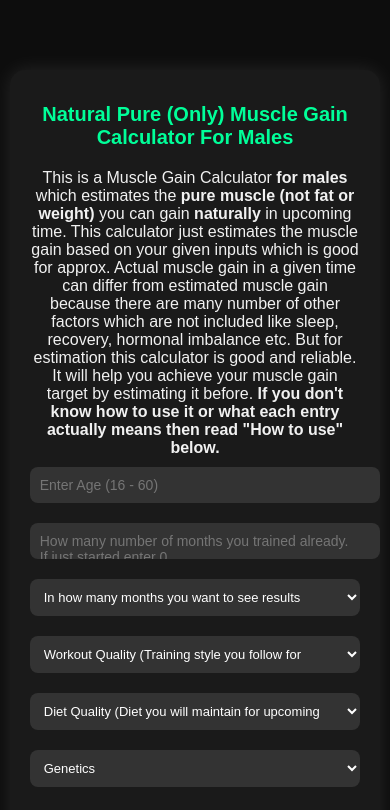
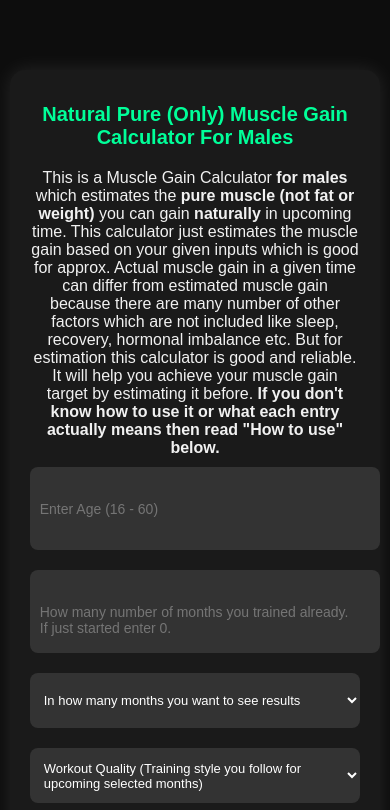
Before and after one commit to Mohdwaliabbas/Natural-Muscle-Gain-Calculator, a plain HTML site: page index.html in a window 390 px wide. Shown: the top 810 px of the page. Drawn offline with Linux system fonts and the light colour scheme.

Commit message:
change size of input box for mobile

```diff
--- a/style.css
+++ b/style.css
@@ -8,13 +8,13 @@ body {
     min-height: 100vh;
     display: flex;
     justify-content: center;
-    align-items: flex-start; /* start from top */
+    align-items: flex-start;
     box-sizing: border-box;
-    overflow-y: auto; /* 👈 allow scrolling normally */
-    padding-top: 50px; /* gives nice top space on PC */
+    overflow-y: auto;
+    padding-top: 50px;
 }
 
-/* Main container for calculator */
+/* Main container */
 .container {
     background-color: #1a1a1a;
     border-radius: 15px;
@@ -26,19 +26,19 @@ body {
     box-sizing: border-box;
 }
 
-/* Heading style */
+/* Heading */
 h1 {
     color: #00ff99;
     font-size: 30px;
     margin-bottom: 20px;
 }
 
-/* 👇 Added this new rule to make all h2 (like “Body Fat Percentage (%) Calculator”) green */
+/* h2 highlight */
 h2 {
     color: #00ff99;
 }
 
-/* Input and dropdown styles */
+/* Input + Select style */
 input, select {
     width: 97%;
     padding: 10px;
@@ -49,21 +49,9 @@ input, select {
     color: white;
     font-size: 16px;
     outline: none;
-
     white-space: normal;
     overflow: visible;
     text-overflow: ellipsis;
-}
-
-/* 👇 NEW FIX: Wrap placeholder text properly (important!) */
-input {
-    overflow-wrap: break-word !important;
-    text-overflow: clip !important;
-}
-
-/* 👇 NEW FIX: Allow placeholder to wrap on mobile */
-input::placeholder {
-    white-space: normal !important;
 }
 
 input:focus, select:focus {
@@ -74,7 +62,7 @@ select option {
     white-space: normal;
 }
 
-/* Button style */
+/* Buttons */
 button {
     width: 50%;
     padding: 12px;
@@ -93,10 +81,10 @@ button:hover {
     background-color: #00cc7a;
 }
 
-/* ===== Mobile Responsive Adjustments ===== */
+/* ===== MOBILE FIXES ===== */
 @media (max-width: 480px) {
     body {
-        display: block; /* simpler for mobile */
+        display: block;
         padding-top: 20px;
     }
 
@@ -115,22 +103,34 @@ button:hover {
         font-size: 14px;
     }
 
-    button {
-        font-size: 14px;
-        padding: 10px;
+    /* ⭐ FIX FOR CUT TEXT */
+    input {
+        min-height: 55px;
+        padding-top: 14px;
+        padding-bottom: 14px;
     }
 
-    /* 👇 Fix long dropdown text overflow issue on mobile */
+    input::placeholder {
+        white-space: normal !important;
+        line-height: 1.2 !important;
+    }
+
     select {
+        min-height: 55px;
         white-space: normal !important;
         overflow-wrap: break-word;
         word-break: break-word;
+        line-height: 1.2;
         font-size: 13px;
-        line-height: 1.3;
     }
 
     option {
         white-space: normal !important;
+    }
+
+    button {
+        font-size: 14px;
+        padding: 10px;
     }
 
     html, body {
@@ -138,9 +138,9 @@ button:hover {
     }
 }
 
-/* ===== Make container wider on larger screens ===== */
+/* ===== Wide screen view ===== */
 @media (min-width: 1024px) {
     .container {
-        width: 1000px; /* wider for PC view */
+        width: 1000px;
     }
 }
```
